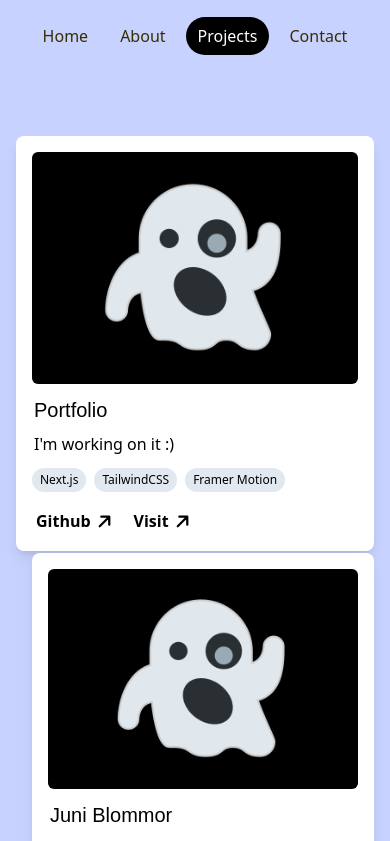
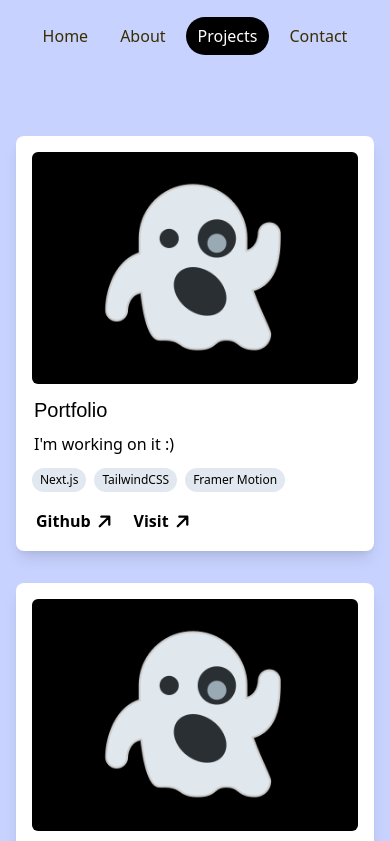
Before and after one commit to june7001/portfolio, a Next.js app: page /projects in a window 390 px wide. Shown: the top 841 px of the page. Built offline with nearby package versions, Linux system fonts and the light colour scheme; a web font is replaced by a local one.

Commit message:
fix alignment on mobile

```diff
--- a/pages/projects.js
+++ b/pages/projects.js
@@ -4,7 +4,7 @@
 export default function Projects() {
   return (
     <div>
-      <div className="grid grid-cols-1 gap-0.5 space-x-4 md:grid-cols-2 lg:grid-cols-3">
+      <div className="grid grid-cols-1  gap-8 md:grid-cols-2 lg:grid-cols-3">
         {projects.map((project, index) => (
           <ProjectCard key={index} project={project} />
         ))}
```
